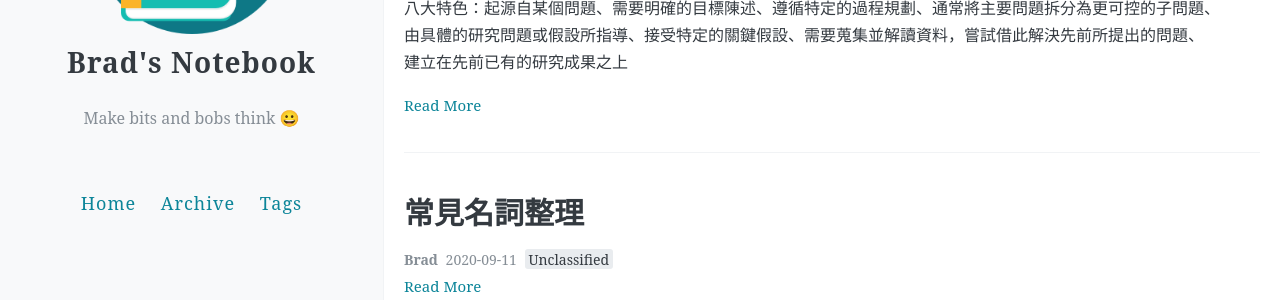
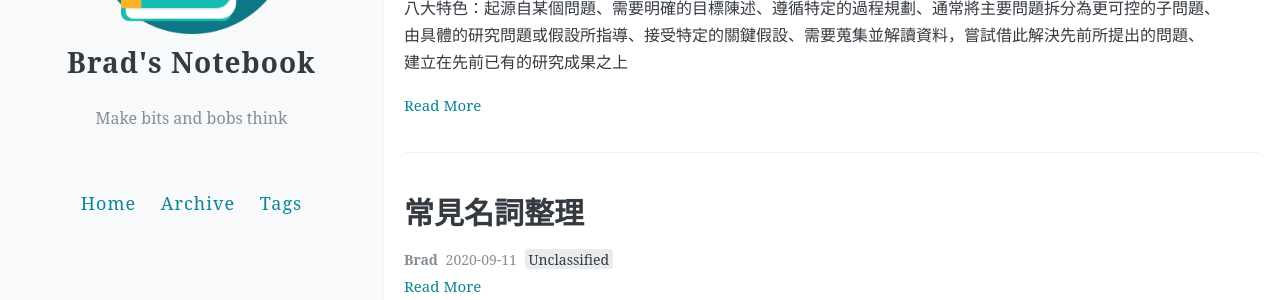
Before and after one commit to BradXiao/BradXiao.github.io, a Jekyll site: the page built from index.html, in a window 1280 px wide. Shown: the part 286-586 px from the top of the page. Built offline with Jekyll 4.4.1, drawn with Linux system fonts in a browser that asks for light colours; the list of posts is cut into pages by our own code; comment, search, counter and statistics services are not loaded; a file with an impossible date is left out.

Commit message:
revise yml

```diff
--- a/_config.yml
+++ b/_config.yml
@@ -1,6 +1,6 @@
 
 name: Brad's Notebook
-description: Make bits and bobs think 😀
+description: Make bits and bobs think
 
 
 #url:
```
